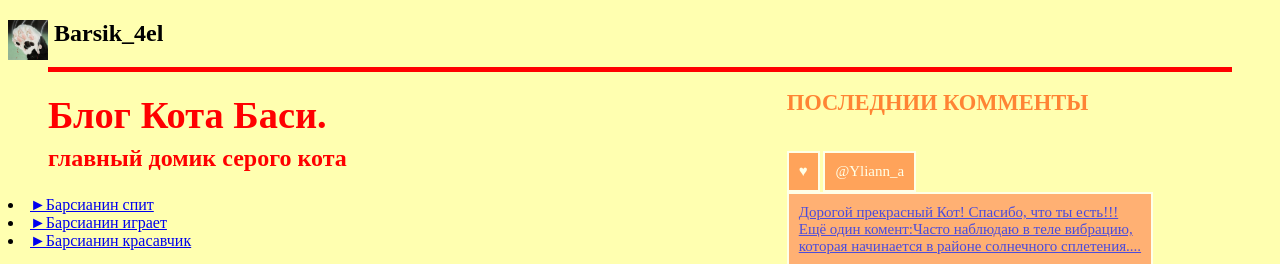
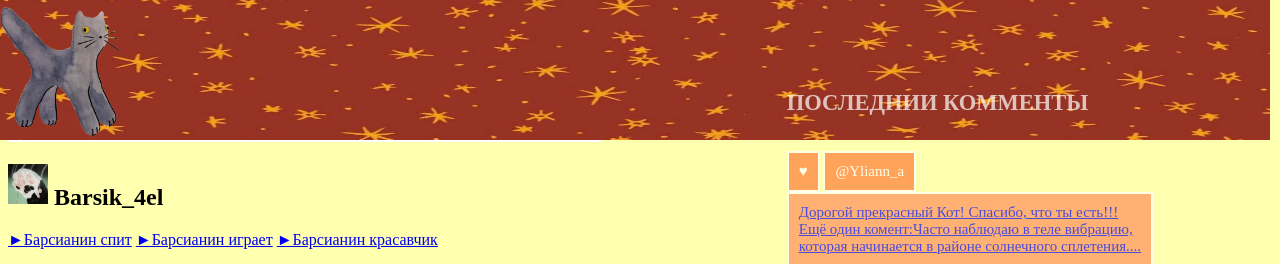
Before and after one commit to lima4ka/dom-kota-Basi, a plain HTML site: page index.html in a window 1280 px wide. Shown: the top 264 px of the page. Drawn offline with Linux system fonts and the light colour scheme.

Commit message:
Update index.html

```diff
--- a/index.html
+++ b/index.html
@@ -18,6 +18,19 @@
             color: white;
             /* Цвет текста */
         }
+
+        .basik33 {
+            border: 2px solid white;
+            /* Белая рамка */
+            padding: 20px 280px 8px 10px;
+            /* Отступ между текстом и рамкой */
+            display: inline-block;
+            /* Для рамки вокруг текста */
+            background-color: rgb(159, 219, 152);
+            /* Фон для контраста (опционально) */
+            color: white;
+            /* Цвет текста */
+        }
     </style>
 
 <body bgcolor="#FFFFB0"></body>
@@ -26,22 +39,19 @@
 <body>
 
     <header>
-        <img src="https://raw.githubusercontent.com/lima4ka/dom-kota-Basi/main/risris/photo_2024-12-19_18-50-49.jpg" alt="лапа в коде хвост в дизайне"
-            width="40" height="40" align="left" style="margin-right: 6px;">
-        <h2>Barsik_4el</h2>
-        <blockquote>
-            <hr size="5" color="red">
-            <h1><big>
+            <h1 class="basik33"><big>
                     <font color="red">Блог Кота Баси.</font>
                 </big>
                 <br>
                 <font size="5" color="red">главный домик серого кота</font>
-            </h1>
-        </blockquote>
+            </h1><br>
+        <img src="https://raw.githubusercontent.com/lima4ka/dom-kota-Basi/main/risris/photo_2024-12-19_18-50-49.jpg" alt="лапа в коде хвост в дизайне"
+            width="40" height="40" align="left" style="margin-right: 6px;">
+        <h2>Barsik_4el</h2>
         <nav>
-            <li><a href="#Барсианин спит">&#9658;Барсианин спит</a></li>
-            <li><a href="#Барсианин играет">&#9658;Барсианин играет</a></li>
-            <li><a href="#Барсианин красавчик">&#9658;Барсианин красавчик</a></li>
+            <td><a href="#Барсианин спит">&#9658;Барсианин спит</a></td>
+            <td><a href="#Барсианин играет">&#9658;Барсианин играет</a></td>
+            <td><a href="#Барсианин красавчик">&#9658;Барсианин красавчик</a></td>
         </nav>
     </header>
 
@@ -143,6 +153,16 @@
     </main>
 
     <footer>
+
+        <div style="position: absolute; top: 0px; right: 10px; opacity: 1; color: black; font-size: 15px;">
+            <img src="https://raw.githubusercontent.com/lima4ka/dom-kota-Basi/main/risris/photo_2024-12-23_03-23-51.jpg"
+            alt="колокот" width="1280" height="140">
+        </div>
+        <div style="position: absolute; top: 7px; right: 1160px; color: black; font-size: 15px;">
+            <img src="https://raw.githubusercontent.com/lima4ka/dom-kota-Basi/main/risris/photo_2024-12-23_03-32-42 (1).png"
+                alt="колокот" width="120" height="130">
+        </div>
+
         <div style="position: absolute; top: 280px; left: 10px; color: black; font-size: 15px;">
             <img src="https://raw.githubusercontent.com/lima4ka/dom-kota-Basi/main/risris/photo_2024-12-23_02-13-21.png"
                 alt="колокот" width="420" height="540">
@@ -156,9 +176,10 @@
             alt="колокот" width="420" height="540">
         </div>
 
+
         <div style="position: absolute; top: 20px; right: 10px; opacity: 0.7; color: black; font-size: 15px;">
             <br><br><br>
-            <h2 style="color: rgb(255, 81, 0);">ПОСЛЕДНИИ КОММЕНТЫ</h2><br>
+            <h2 style="color: rgb(255, 255, 255); opacity: 1">ПОСЛЕДНИИ КОММЕНТЫ</h2><br>
             <spen class="basik" style="background-color: rgba(255, 106, 37, 0.877);">&hearts; </spen>
             <span class="basik" style="background-color: rgba(255, 106, 37, 0.877);">@Yliann_a</span><br>
             <span class="basik"><a href="#">Дорогой прекрасный Кот! Спасибо, что ты есть!!!<br>Ещё один комент:Часто
```
